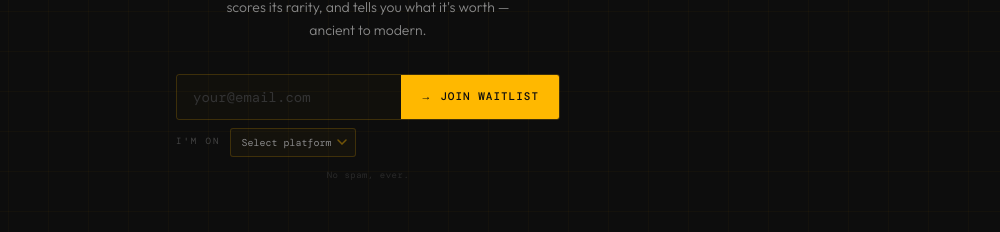
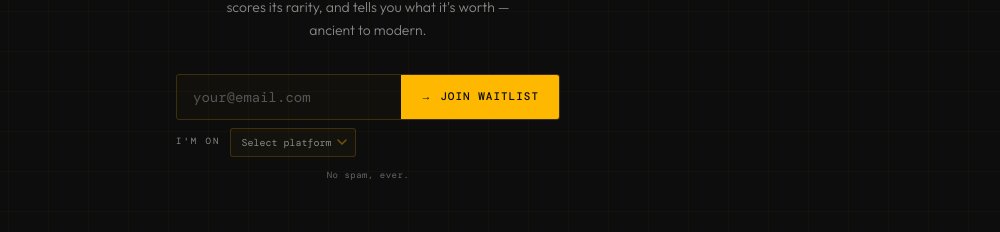
Before and after one commit to swiftsitesireland/CoinSeek, a Next.js app in the folder landing/: page / in a window 1280 px wide. Shown: the part 469-701 px from the top of the page, without its empty margins (272-1272 px from the left). Built offline with nearby package versions, Linux system fonts and the light colour scheme.

Commit message:
fix: improve readability of I'M ON, No spam, and email placeholder

```diff
--- a/landing/components/Hero.tsx
+++ b/landing/components/Hero.tsx
@@ -38,7 +38,7 @@ export default function Hero() {
 
         {/* Form */}
         <WaitlistForm buttonText="→ JOIN WAITLIST" />
-        <p className="font-mono text-[9px] text-[#2a2a2a] tracking-[0.5px] mt-3">No spam, ever.</p>
+        <p className="font-mono text-[9px] text-[#666] tracking-[0.5px] mt-3">No spam, ever.</p>
 
 
       </div>
--- a/landing/components/WaitlistForm.tsx
+++ b/landing/components/WaitlistForm.tsx
@@ -51,7 +51,7 @@ export default function WaitlistForm({ buttonText = '→ JOIN WAITLIST' }: Props
           onChange={(e) => setEmail(e.target.value)}
           placeholder="your@email.com"
           required
-          className="bg-[rgba(255,184,0,0.02)] border-none text-[#ccc] font-mono text-sm px-4 py-3 outline-none flex-1 placeholder:text-[#333] min-w-0"
+          className="bg-[rgba(255,184,0,0.02)] border-none text-[#ccc] font-mono text-sm px-4 py-3 outline-none flex-1 placeholder:text-[#555] min-w-0"
         />
         <button
           type="submit"
@@ -63,7 +63,7 @@ export default function WaitlistForm({ buttonText = '→ JOIN WAITLIST' }: Props
       </div>
 
       <div className="flex items-center gap-2.5">
-        <span className="font-mono text-[9px] text-[#444] tracking-[2px] shrink-0">I&apos;M ON</span>
+        <span className="font-mono text-[9px] text-[#888] tracking-[2px] shrink-0">I&apos;M ON</span>
         <select
           value={platform}
           onChange={(e) => setPlatform(e.target.value)}
```
